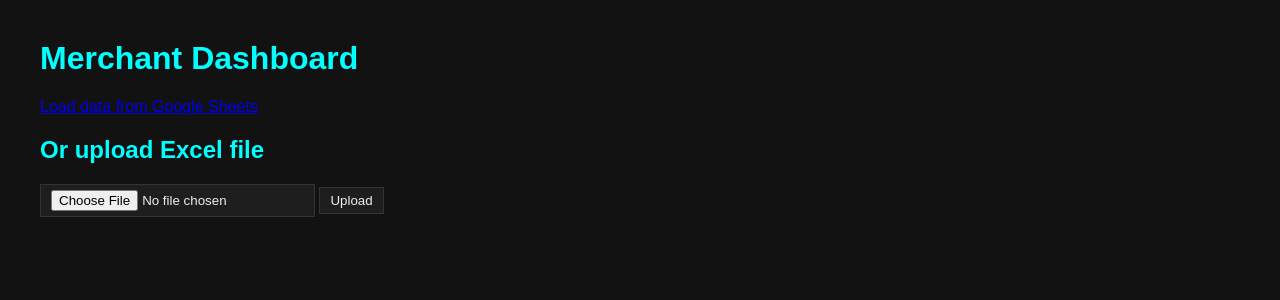
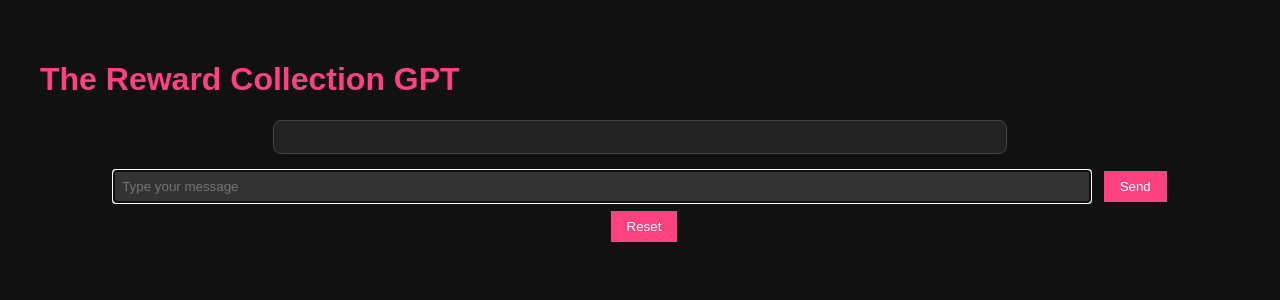
Before and after one commit to TomSumner28/merchant-data, a Flask app: template app/templates/index.html in a window 1280 px wide. Shown: the top 300 px of the page. Run offline with Flask 3, Linux system fonts and the light colour scheme; the template is opened without the code that fills it, so the values that code supplies are empty.

Commit message:
Simplify to branded ChatGPT interface

```diff
--- a/app/main.py
+++ b/app/main.py
@@ -1,38 +1,10 @@
-from flask import (
-    Flask,
-    request,
-    redirect,
-    url_for,
-    render_template,
-    flash,
-    session,
-    abort,
-)
-from urllib.request import urlretrieve, Request, urlopen
-from tempfile import NamedTemporaryFile
+from flask import Flask, request, render_template, session, redirect, url_for
+import os
 import json
-import os
-import sys
-
-# Ensure the module can be imported when running from the repo root
-sys.path.insert(0, os.path.dirname(__file__))
-
-from simple_xlsx import read_workbook
+from urllib.request import Request, urlopen
 
 app = Flask(__name__)
 app.secret_key = os.getenv('FLASK_SECRET_KEY', 'change_me')
-
-# Store uploaded data keyed by session id
-user_data = {}
-
-
-def _get_session_id() -> str:
-    """Return a unique session id and ensure it exists."""
-    sid = session.get('sid')
-    if not sid:
-        sid = os.urandom(16).hex()
-        session['sid'] = sid
-    return sid
 
 
 def _generate_csrf_token() -> str:
@@ -42,93 +14,13 @@ def _generate_csrf_token() -> str:
         session['_csrf_token'] = token
     return token
 
-
 app.jinja_env.globals['csrf_token'] = _generate_csrf_token
 
 
-@app.route('/favicon.ico')
-@app.route('/favicon.png')
-def favicon():
-    """Return an empty 204 response for missing favicons."""
-    return ('', 204)
-
-def _sheet_url() -> str:
-    """Return the URL to download the configured Google Sheet."""
-    full_url = os.getenv("GOOGLE_SHEET_URL")
-    if full_url:
-        # Convert a regular Google Sheets link into an export URL if needed
-        if "/edit" in full_url and "export?" not in full_url:
-            try:
-                sheet_id = full_url.split("/d/")[1].split("/")[0]
-                full_url = (
-                    f"https://docs.google.com/spreadsheets/d/{sheet_id}/export?format=xlsx"
-                )
-            except Exception:
-                pass
-        return full_url
-
-    sheet_id = os.getenv("GOOGLE_SHEETS_ID")
-    api_key = os.getenv("GOOGLE_API_KEY")
-    if sheet_id:
-        if api_key:
-            return (
-                "https://www.googleapis.com/drive/v3/files/"
-                f"{sheet_id}/export?mimeType="
-                "application/vnd.openxmlformats-officedocument.spreadsheetml.sheet"
-                f"&key={api_key}"
-            )
-        return (
-            "https://docs.google.com/spreadsheets/d/"
-            f"{sheet_id}/export?format=xlsx"
-        )
-    # Fallback to public demo sheet
-    return (
-        "https://docs.google.com/spreadsheets/d/"
-        "1Np_YQejqfgoW9Se3g6hZnrmmcEu32TrFNF78Z3MxnBA/export?format=xlsx"
-    )
-
-
-def _fetch_sheet() -> dict:
-    """Download the Google Sheet and return parsed workbook data."""
-    url = _sheet_url()
-    print(f"Fetching workbook from {url}")
-    tmp = NamedTemporaryFile(delete=False, suffix=".xlsx")
-    tmp_path = tmp.name
-    try:
-        urlretrieve(url, tmp_path)
-    except Exception as e:
-        raise RuntimeError(f"Download failed: {e}")
-    data = read_workbook(tmp_path)
-    try:
-        os.unlink(tmp_path)
-    except OSError:
-        pass
-    return data
-
-
-def _get_sheet(data: dict, name: str):
-    """Return sheet rows matching the given name, ignoring case and spaces."""
-    if not data:
-        return []
-    norm = name.lower().replace(" ", "")
-    for key, rows in data.items():
-        key_norm = key.lower().replace(" ", "")
-        if key_norm == norm or norm in key_norm:
-            return rows
-    return []
-
-
-def _chat_with_gpt(question: str, context: str = "") -> str:
-    """Send the question to OpenAI and return the response."""
-    api_key = os.getenv("OPENAI_API_KEY")
+def _chat_with_gpt(messages):
+    api_key = os.getenv('OPENAI_API_KEY')
     if not api_key:
         return "OpenAI API key not configured."
-    messages = [
-        {"role": "system", "content": "You are a helpful assistant."},
-    ]
-    if context:
-        messages.append({"role": "system", "content": context})
-    messages.append({"role": "user", "content": question})
     payload = json.dumps({"model": "gpt-3.5-turbo", "messages": messages}).encode("utf-8")
     req = Request(
         "https://api.openai.com/v1/chat/completions",
@@ -143,205 +35,29 @@ def _chat_with_gpt(question: str, context: str = "") -> str:
             data = json.loads(resp.read())
             return data.get("choices", [{}])[0].get("message", {}).get("content", "").strip()
     except Exception as e:
-        return f"OpenAI request failed: {e}"
-
-@app.route('/')
-def index():
-    """Load data if needed and show the dashboard."""
-    sid = _get_session_id()
-    if sid not in user_data:
-        try:
-            user_data[sid] = _fetch_sheet()
-            flash('Data loaded from Google Sheets.')
-        except Exception as e:
-            flash(f'Failed to load Google Sheet: {e}')
-            print(f"Exception when fetching sheet: {e}")
-            user_data[sid] = {}
-    return redirect(url_for('dashboard'))
+        return f"Request failed: {e}"
 
 
-@app.route('/load')
-def load():
-    """Fetch the Google Sheet and redirect to dashboard."""
-    sid = _get_session_id()
-    try:
-        user_data[sid] = _fetch_sheet()
-        flash('Data loaded from Google Sheets.')
-    except Exception as e:
-        flash(f'Failed to load Google Sheet: {e}')
-        print(f"Exception when fetching sheet: {e}")
-        user_data[sid] = {}
-    return redirect(url_for('dashboard'))
-
-@app.route('/upload', methods=['POST'])
-def upload():
-    sid = _get_session_id()
-    if session.pop('_csrf_token', None) != request.form.get('csrf_token'):
-        abort(400)
-    file = request.files.get('file')
-    if not file or file.filename == '':
-        flash('No file selected')
+@app.route('/', methods=['GET', 'POST'])
+def index():
+    session.setdefault('messages', [])
+    if request.method == 'POST':
+        if session.pop('_csrf_token', None) != request.form.get('csrf_token'):
+            return redirect(url_for('index'))
+        user_msg = request.form.get('message', '').strip()
+        if user_msg:
+            session['messages'].append({'role': 'user', 'content': user_msg})
+            answer = _chat_with_gpt(session['messages'])
+            session['messages'].append({'role': 'assistant', 'content': answer})
         return redirect(url_for('index'))
-    with NamedTemporaryFile(delete=False, suffix='.xlsx') as tmp:
-        file.save(tmp.name)
-        path = tmp.name
-    try:
-        user_data[sid] = read_workbook(path)
-    except Exception as e:
-        flash(f'Failed to parse file: {e}')
-        user_data[sid] = {}
-    return redirect(url_for('dashboard'))
+    return render_template('index.html', messages=session['messages'])
 
 
-def _compute_stats(rows):
-    stats = {
-        'total': len(rows),
-        'deal_stage_counts': {},
-        'region_counts': {},
-        'sales_rep_counts': {},
-        'lost_count': 0,
-        'live_count': 0,
-        'lost_per_region': {},
-        'live_per_region': {},
-        'avg_cashback_live': 0.0,
-        'avg_cashback_per_region': {},
-        'sales_rep_live_counts': {},
-    }
-    cashback_total = 0.0
-    cashback_count = 0
-    for row in rows:
-        stage = row.get('deal_stage', 'Unknown')
-        region = row.get('region', 'Unknown')
-        rep = row.get('sales_rep', 'Unknown')
-        stats['deal_stage_counts'][stage] = stats['deal_stage_counts'].get(stage, 0) + 1
-        stats['region_counts'][region] = stats['region_counts'].get(region, 0) + 1
-        stats['sales_rep_counts'][rep] = stats['sales_rep_counts'].get(rep, 0) + 1
-        if stage.lower() in {'lost', 'churn', 'churned'}:
-            stats['lost_count'] += 1
-            stats['lost_per_region'][region] = stats['lost_per_region'].get(region, 0) + 1
-        if stage.lower() == 'live':
-            rep = row.get('sales_rep', 'Unknown')
-            stats['sales_rep_live_counts'][rep] = stats['sales_rep_live_counts'].get(rep, 0) + 1
-            stats['live_count'] += 1
-            stats['live_per_region'][region] = stats['live_per_region'].get(region, 0) + 1
-            cb = _to_float(row.get('cashback', row.get('cashback_amount')))
-            if cb is not None:
-                cashback_total += cb
-                cashback_count += 1
-                region_entry = stats['avg_cashback_per_region'].setdefault(region, {'sum': 0.0, 'count': 0})
-                region_entry['sum'] += cb
-                region_entry['count'] += 1
-    stats['lost_rate'] = (stats['lost_count'] / stats['total']) * 100 if stats['total'] else 0
-    if cashback_count:
-        stats['avg_cashback_live'] = cashback_total / cashback_count
-    for region, val in stats['avg_cashback_per_region'].items():
-        if val['count']:
-            stats['avg_cashback_per_region'][region] = val['sum'] / val['count']
-        else:
-            stats['avg_cashback_per_region'][region] = 0.0
-    return stats
-
-
-@app.route('/dashboard')
-def dashboard():
-    sid = _get_session_id()
-    data = user_data.get(sid)
-    if not data:
-        try:
-            user_data[sid] = _fetch_sheet()
-            flash('Data loaded from Google Sheets.')
-            data = user_data[sid]
-        except Exception as e:
-            flash(f'Failed to load Google Sheet: {e}')
-            data = {}
-    merchant_data = _get_sheet(data, 'merchant list')
-    offs_data = _get_sheet(data, 'offs list')
-    stats = _compute_stats(merchant_data)
-    return render_template(
-        'dashboard.html',
-        merchant_data=merchant_data,
-        offs_data=offs_data,
-        stats=stats,
-        stats_json=json.dumps(stats),
-    )
-
-
-@app.route('/ask', methods=['POST'])
-def ask():
-    sid = _get_session_id()
-    data = user_data.get(sid, {})
-    merchant_data = _get_sheet(data, 'merchant list')
-    stats = _compute_stats(merchant_data) if merchant_data else {}
-    question = request.form.get('question', '')
-    answer = _answer_question(merchant_data, question, stats)
-    return {'answer': answer}
-
-
-def _answer_question(rows, question: str, stats: dict) -> str:
-    if not rows:
-        return 'No data loaded.'
-    q = question.lower()
-    if 'live' in q:
-        region = _extract_region(rows, q)
-        rep = _extract_sales_rep(rows, q)
-        count = sum(
-            1
-            for r in rows
-            if r.get('deal_stage', '').lower() == 'live'
-            and (not region or r.get('region', '').lower() == region.lower())
-            and (not rep or r.get('sales_rep', '').lower() == rep.lower())
-        )
-        qualifiers = []
-        if rep:
-            qualifiers.append(rep.title())
-        if region:
-            qualifiers.append(region)
-        qualifier = ' in '.join(qualifiers) if qualifiers else ''
-        return f'{count} retailers are live{(" in " + qualifier) if qualifier else ""}.'
-    if 'lost' in q and '2024' in q:
-        count = sum(1 for r in rows if r.get('deal_stage', '').lower() == 'lost' and '2024' in str(r.get('lost_date', '')))
-        return f'{count} retailers lost in 2024.'
-    if 'average cashback' in q:
-        region = _extract_region(rows, q)
-        values = [
-            _to_float(r.get('cashback', r.get('cashback_amount')))
-            for r in rows
-            if r.get('deal_stage', '').lower() == 'live'
-            and (not region or r.get('region', '').lower() == region.lower())
-        ]
-        values = [v for v in values if v is not None]
-        if not values:
-            return 'No cashback data available.'
-        avg = sum(values) / len(values)
-        return f'Average cashback{f" in {region}" if region else ""} is {avg:.2f}.'
-    context = f"Current stats: {json.dumps(stats)}"
-    return _chat_with_gpt(question, context)
-
-
-def _extract_region(rows, text: str):
-    regions = {r.get('region', '') for r in rows if r.get('region')}
-    for region in regions:
-        if region.lower() in text:
-            return region
-    return None
-
-
-def _extract_sales_rep(rows, text: str):
-    reps = {r.get('sales_rep', '') for r in rows if r.get('sales_rep')}
-    for rep in reps:
-        if rep.lower() in text:
-            return rep
-    return None
-
-
-def _to_float(value):
-    try:
-        return float(str(value).replace('%', '').strip())
-    except (TypeError, ValueError):
-        return None
+@app.route('/reset', methods=['POST'])
+def reset():
+    session.pop('messages', None)
+    return redirect(url_for('index'))
 
 
 if __name__ == '__main__':
-    print(f"GOOGLE_SHEETS_ID={os.getenv('GOOGLE_SHEETS_ID')}")
-    print(f"GOOGLE_API_KEY={'set' if os.getenv('GOOGLE_API_KEY') else 'not set'}")
     app.run(debug=True)
--- a/app/templates/index.html
+++ b/app/templates/index.html
@@ -1,42 +1,59 @@
 <!doctype html>
 <html lang="en">
 <head>
-    <title>Merchant Dashboard</title>
+  <meta charset="utf-8">
+  <title>The Reward Collection GPT</title>
   <style>
     body {
+      background: #111;
+      color: #eee;
       font-family: Arial, sans-serif;
-            background: #121212;
+      padding: 2rem;
+    }
+    h1 { color: #ff4081; }
+    .chat-box {
+      border: 1px solid #444;
+      padding: 1rem;
+      max-width: 700px;
+      margin: auto;
+      background: #222;
+      border-radius: 8px;
+    }
+    .message { margin: .5rem 0; }
+    .user { color: #8bc34a; }
+    .assistant { color: #03a9f4; }
+    form { margin-top: 1rem; text-align: center; }
+    input[type=text] {
+      width: 80%;
+      padding: .5rem;
+      background: #333;
+      border: 1px solid #555;
       color: #eee;
-            margin: 40px;
     }
-        h1, h2 {
-            color: #0ff;
-        }
-        input, button {
-            background: #1e1e1e;
-            border: 1px solid #333;
-            color: #eee;
-            padding: 5px 10px;
+    button {
+      padding: .5rem 1rem;
+      margin-left: .5rem;
+      background: #ff4081;
+      color: #fff;
+      border: none;
     }
   </style>
 </head>
 <body>
-    <h1>Merchant Dashboard</h1>
-    <p><a href="{{ url_for('load') }}">Load data from Google Sheets</a></p>
-    <h2>Or upload Excel file</h2>
-    {% with messages = get_flashed_messages() %}
-      {% if messages %}
-        <ul>
-          {% for message in messages %}
-            <li>{{ message }}</li>
+<h1>The Reward Collection GPT</h1>
+<div class="chat-box">
+  {% for m in messages %}
+    <div class="message {{ m.role }}">{{ m.content }}</div>
   {% endfor %}
-        </ul>
-      {% endif %}
-    {% endwith %}
-    <form action="{{ url_for('upload') }}" method="post" enctype="multipart/form-data">
+</div>
+<form action="/" method="post">
   <input type="hidden" name="csrf_token" value="{{ csrf_token() }}">
-        <input type="file" name="file" accept=".xlsx">
-        <input type="submit" value="Upload">
+  <input type="text" name="message" placeholder="Type your message" autofocus>
+  <button type="submit">Send</button>
+</form>
+<form action="/reset" method="post" style="text-align:center; margin-top:.5rem;">
+  <input type="hidden" name="csrf_token" value="{{ csrf_token() }}">
+  <button type="submit">Reset</button>
 </form>
 </body>
 </html>
```
Also changed, not shown: index.html (+5 -20 lines), static/dashboard.html (+3 -135 lines), static/index.html (+3 -22 lines), README.md. Lines whose indentation alone changed are shown as unchanged.
